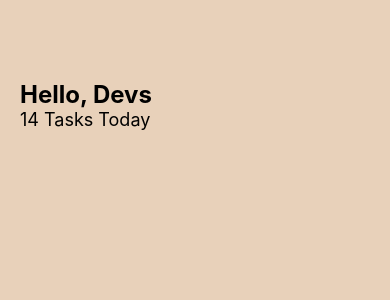
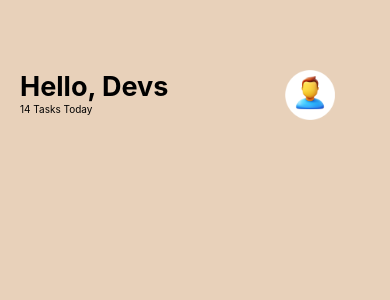
Before and after one commit to Nana-K-Yentumey/rn-assignment3-11339613, a React Native app: screen / in a window 390 px wide. Shown: the top 300 px of the page. Built offline with nearby package versions, Linux system fonts and the light colour scheme.

Commit message:
Finished first part (hello section). Starting second part (search section)

```diff
--- a/App.js
+++ b/App.js
@@ -1,13 +1,18 @@
 import { StatusBar } from 'expo-status-bar';
-import { StyleSheet, Text, View } from 'react-native';
+import { StyleSheet, Text, View, Image } from 'react-native';
 
 export default function App() {
   return (
     <View style={styles.page}>
-      <View style={styles.helloSection}>
-      <Text style={styles.helloText}>Hello, Devs</Text>
-      <Text style={styles.taskText}>14 Tasks Today</Text>
-    </View>
+      <View style={styles.part1}>
+        <View style={styles.helloSection}>
+          <Text style={styles.helloText}>Hello, Devs</Text>
+          <Text style={styles.taskText}>14 Tasks Today</Text>
+        </View>
+        <Image style={styles.whiteCircle} source={require('./assets/whiteCircle.png')} />
+        <Image style={styles.personIcon} source={require('./assets/personIcon.png')} />
+      </View>
+
       <StatusBar style="auto" />
     </View>
   );
@@ -19,18 +24,38 @@ const styles = StyleSheet.create({
     backgroundColor: '#E8D1BA',
   },
 
+  part1: {
+    flexDirection: 'row',
+  },
+
   helloSection: {
-    marginTop: 80,
+    marginTop: 70,
     marginLeft: 20,
 
 },
 
   helloText: {
-    fontSize: 24,
+    fontSize: 27,
     fontWeight: 'bold',
   },
 
   taskText: {
-    fontSize: 18,
+    fontSize: 10,
+  },
+
+  whiteCircle: {
+    width: 50,
+    height: 50,
+    marginTop: 70,
+    marginLeft: 285,
+    position: 'absolute',
+  },
+
+  personIcon: {
+    width: 40,
+    height: 40,
+    marginTop: 72,
+    marginLeft: 290,
+    position: 'absolute',
   },
 });
```
Also changed, not shown: assets/personIcon.png (added), assets/whiteCircle.png (added).
